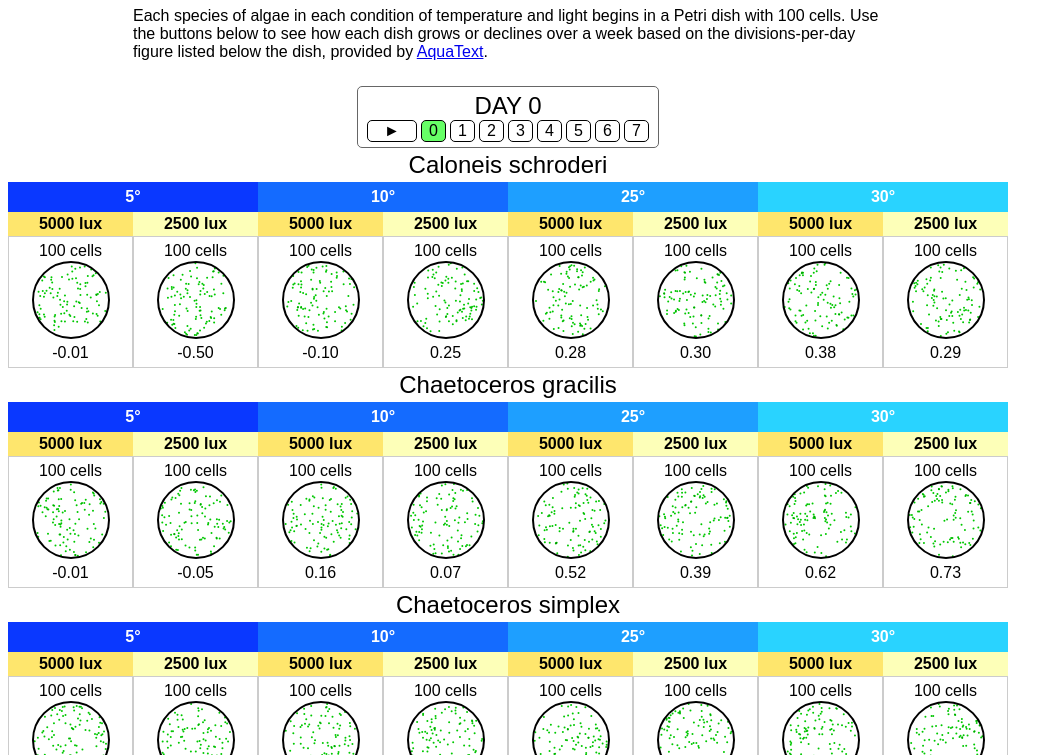
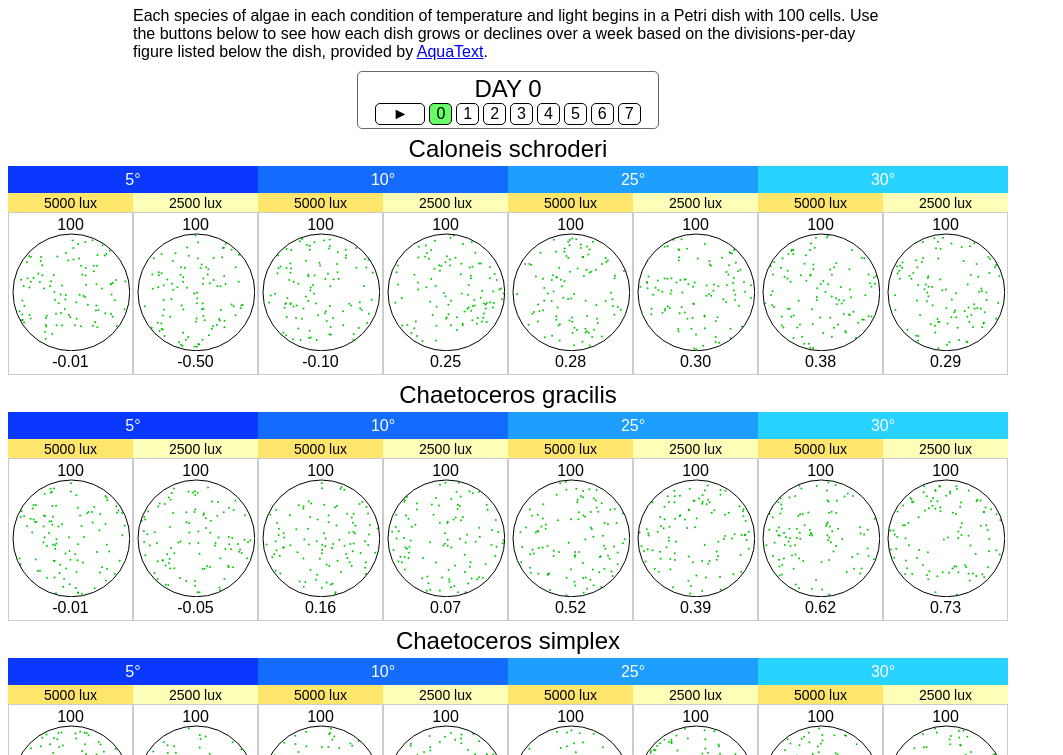
Before and after one commit to wilson428/algae-viz, a website: page index.html in a window 1280 px wide. Shown: the part 45-800 px from the top of the page, without its empty margins (0-1063 px from the left). Drawn offline with Linux system fonts and the light colour scheme.

Commit message:
Goodbye tables, hello inline divs

```diff
--- a/algae.css
+++ b/algae.css
@@ -1,8 +1,12 @@
 #algae_viz {
 	font-family: Arial;
+	width: 100%;
 	max-width: 1000px;
 	display: block;
 	margin-bottom: 10px;
+}
+
+#dishes {
 }
 
 #title {
@@ -13,65 +17,69 @@
 #console {
 	text-align: left;
 	margin: 10px auto;
+	width: 100%;
 	max-width: 750px;
 	font-size: 16px;
 }
 
-table {
-	width: 100%;
+.algae_title {
+	text-align: center;
+	font-size: 24px;
+	padding: 6px 0 3px 0;
 }
 
-.algae_title td {
-	text-align: left;
-	font-weight: bold;
-	font-size: 24px;
-	padding: 3px 0;
+.temp {
+	display: inline-block;
+	width: 25%;
 	text-align: center;
-	font-weight: 400;
-	word-wrap: break-word;
+	color: white;
+	padding: 5px 0;
+	box-sizing: border-box;
+}
+
+.lux {
+	display: inline-block;
+	width: 12.5%;
+	text-align: center;
+	font-size: 14px;
+	padding: 2px 0;
+	margin: -2px auto;
 }
 
 .dish {
 	border: 1px solid #CCC;
-	margin: 5px;
-	padding: 5px;
 	box-sizing: border-box;
 	text-align: center;
+	display: inline-block;
+	width: 12.5%;
 }
 
 .dish canvas {
 	margin: 0 auto;
 }
 
-.temp_header td {
-	text-align: center;
-	font-weight: 700;
-	color: white;
-	padding: 6px 0;
-}
-
-.lux_header td {
-	text-align: center;
-	font-weight: 700;
-	padding: 3px 0;
-}
-
 .cell_count {
 	text-align: center;
+	font-size: 16px;
+	margin: 3px auto -1px auto;
 }
 
 .growth_rate {
 	text-align: center;
+	font-size: 16px;
+	margin: -2px auto 3px auto;
 }
 
-.algae_row td {
-	width: 12.5%;
+@media (max-width: 400px) {
+	.cell_count,.growth_rate {
+		font-size: 12px;
+	}
 }
 
 #days_container {
 	position: relative;
 	text-align: center;
-	margin-top: 15px;
+	margin: 10px auto 0 auto;
 }
 
 #days {
@@ -79,19 +87,23 @@ table {
 	border: 1px solid #666;
 	margin: 0px auto;
 	text-align: center;
-	padding: 5px 0;
+	padding: 3px 0;
 	width: 300px;
 	text-align: center;
 }
 
 #days_header {
-	margin: 5px auto;
+	margin: 3px auto;
 }
 
 #day_count {
 	font-size: 24px;
 	font-weight: 700px;
 	text-align: center;
+}
+
+.day_container td {
+	display: inline-block;
 }
 
 button {
@@ -103,7 +115,6 @@ button {
 	background-color: white;
 	border: 1px solid black;
 	border-radius: 5px;
-	width: 25px;
 }
 
 button.selected {
--- a/algae.js
+++ b/algae.js
@@ -14,28 +14,35 @@ function Dish(container, size, algae_index, key) {
 	this.data = algae_data[algae_index];
 	this.slug = "a_" + algae_index + "_" + key;
 	this.size = size;
-	this.radius = size / 2 * 0.95;
+	this.radius = size / 2 - 1;
 
-	// add a new canvas to the container
-	var td = document.createElement("td");
-	td.id = this.slug;
-	td.classList = "dish";
-	document.querySelector(container).appendChild(td);
+	// smaller radii get filled up faster, so let's set the opacity accordingly
+	this.opacity = Math.max(0.33, Math.min(1, size / 120));
+	console.log("opacity", this.size, this.opacity);
 
+	// add a new dish to the container
+	var div = document.createElement("div");
+	div.id = this.slug;
+	div.classList = "dish";
+	document.querySelector(container).appendChild(div);
+
+	// the cell count above the dish
 	this.cell_count = document.createElement("div");
 	this.cell_count.classList = "cell_count";
 	this.cell_count.innerHTML = "100 cells";
-	td.appendChild(this.cell_count);
+	div.appendChild(this.cell_count);
 
+	// the canvas where we'll draw the dish
 	this.canvas = document.createElement('canvas');
 	this.canvas.width = size;
 	this.canvas.height = size;
-	td.append(this.canvas);
+	div.append(this.canvas);
 
+	// the growth rate below the dish
 	this.growth_rate = document.createElement("div");
 	this.growth_rate.classList = "growth_rate";
 	this.growth_rate.innerHTML = this.data.values[key].toFixed(2);
-	td.appendChild(this.growth_rate);
+	div.appendChild(this.growth_rate);
 
 	this.context = this.canvas.getContext("2d");
 	this.context.globalCompositeOperation = 'multiply';
@@ -43,11 +50,12 @@ function Dish(container, size, algae_index, key) {
 	// draw Petri dish circle
 	this.context.beginPath();
 	this.context.arc(size / 2, size / 2, this.radius, 0, 2 * Math.PI, false);
-	this.context.lineWidth = 2;
+	this.context.lineWidth = this.size > 400 ? 2 : 1;
 	this.context.strokeStyle = '#000000';
 	this.context.stroke();
 }
 
+// randomly place a new cell in the dish
 Dish.prototype.addCell = function() {
 	this.N += 1;
 
@@ -60,10 +68,11 @@ Dish.prototype.addCell = function() {
 	this.context.beginPath();
 	this.context.arc(x, y, CELL_RADIUS, 0, 2 * Math.PI, false);
 	this.context.lineWidth = 0;
-	this.context.fillStyle = "rgba(0, 200, 0, 1)";
+	this.context.fillStyle = "rgba(0, 200, 0, " + this.opacity + ")";
 	this.context.fill();
 }
 
+// add N cells to the dish
 Dish.prototype.addCells = function(N, interval) {
 	interval = typeof interval === undefined ? 0 : interval;
 
@@ -85,13 +94,25 @@ Dish.prototype.addCells = function(N, interval) {
 	}, interval);
 }
 
+// clear the dish
+Dish.prototype.reset = function() {
+	this.context.clearRect(0, 0, this.canvas.width, this.canvas.height);
+	// redraw dish
+	this.context.beginPath();
+	this.context.arc(this.size / 2, this.size / 2, this.radius, 0, 2 * Math.PI, false);
+	this.context.lineWidth = this.size > 400 ? 2 : 1;
+	this.context.strokeStyle = '#000000';
+	this.context.stroke();
+}
+
+// compute the number of cells for a certain day and add them
 Dish.prototype.addDay = function(day) {
 	var d_per_day = this.data.values[this.key];
-	// 100 is the initial value set in index.html
+	// STARTING_N is the initial value set in index.html, currently set to 100
 	// https://www.illustrativemathematics.org/content-standards/tasks/570
 	// this is the absolute number of cells on this day, not including those already drawn
 	var N = Math.round(STARTING_N * Math.pow(2, day * d_per_day));
-	this.cell_count.innerHTML = commafy(N) + " cells";
+	this.cell_count.innerHTML = commafy(N); // + " cells";
 	// if we lost cells, need to redraw
 	if (N < this.N) {
 		this.reset();
@@ -100,18 +121,9 @@ Dish.prototype.addDay = function(day) {
 		return;
 	}
 
+	// number of new cells we have to draw, accounting for those already drawn
 	var newCells = N - this.N;
 	this.addCells(newCells, 0);
-}
-
-Dish.prototype.reset = function() {
-	this.context.clearRect(0, 0, this.canvas.width, this.canvas.height);
-	// redraw dish
-	this.context.beginPath();
-	this.context.arc(this.size / 2, this.size / 2, this.radius, 0, 2 * Math.PI, false);
-	this.context.lineWidth = 2;
-	this.context.strokeStyle = '#000000';
-	this.context.stroke();
 }
 
 // https://stackoverflow.com/questions/6784894/add-commas-or-spaces-to-group-every-three-digits
--- a/index.html
+++ b/index.html
@@ -18,11 +18,7 @@
                     <div id="days_row"></div>
                 </div>
             </div>
-            <div id="species">
-                <table cellpadding="0" cellspacing="0">
-                    <tbody id="dishes"></tbody>
-                </table>
-            </div>
+            <div id="dishes"></div>
         </div>
         <script src="data/algae_data.js"></script>
         <script src="data/categories.js"></script>
--- a/initialize.js
+++ b/initialize.js
@@ -1,63 +1,59 @@
 var temp_colors = ["#0A38FF", "#146BFF", "#1E9FFF", "#29D3FF"];
 var lux_colors = ["#FEE66D", "#FDFFB8"];
 
-var width = Math.min(800, document.getElementById("species").offsetWidth);
-document.querySelector("#species table").style.width = width - 40; // allow for scroll bar outside
+var width = document.getElementById("dishes").offsetWidth;
+//document.querySelector("#species table").style.width = width - 40; // allow for scroll bar outside
 
-var petri_size = width / 8 - 20;
+var petri_size = width / 8 * 0.95; // add just a little margin around the dish
 
-// number of cells to start with
+// number of cells to start with. Start with fewer for small devices so that the dishes don't get too crowded too soon
 var STARTING_N = 100;
+if (width <= 400) {
+    STARTING_N = 50;
+}
 
 var species = [];
 
 algae_data.forEach(function(algae, a) {
     // container for the controls
-    var day_container = document.createElement("tr");
+    var day_container = document.createElement("div");
     day_container.classList = "day_container";
+    day_container.id = "day_container_" + a;
     document.querySelector("#dishes").appendChild(day_container);
 
-    var td = document.createElement("td");
-    td.colSpan = 8;
-    td.id = "day_container_" + a;
-    day_container.appendChild(td);
-
     // species name
-    var header = document.createElement("tr");
+    var header = document.createElement("div");
     header.classList = "algae_title";
+    header.innerHTML = algae.name;
     document.querySelector("#dishes").appendChild(header);
 
-    var td = document.createElement("td");
-    td.colSpan = 8;
-    td.innerHTML = algae.name;
-    header.appendChild(td);
-
     // add the headers for temperature and light
-    var temp = document.createElement("tr");
+    var temp = document.createElement("div");
     temp.classList = "temp_header";
     document.querySelector("#dishes").appendChild(temp);
 
-    var lux = document.createElement("tr");
+    var lux = document.createElement("div");
     lux.classList = "lux_header";
     document.querySelector("#dishes").appendChild(lux);
 
     categories.forEach(function(category, c) {
         if (c % 2 == 0) {
-            var td = document.createElement("td");
-            td.innerHTML = category.temperature + "&deg;";
-            td.colSpan = 2;
-            td.style.backgroundColor = temp_colors[c / 2];
-            temp.appendChild(td);
+            var div = document.createElement("div");
+            div.classList = "temp";
+            div.innerHTML = category.temperature + "&deg;";
+            div.style.backgroundColor = temp_colors[c / 2];
+            temp.appendChild(div);
         }
 
-        var td = document.createElement("td");
-        td.innerHTML = category.lux + " lux";
-        td.style.backgroundColor = lux_colors[c % 2];
-        lux.appendChild(td);
+        var div = document.createElement("div");
+        div.classList = "lux";
+        div.innerHTML = category.lux + " lux";
+        div.style.backgroundColor = lux_colors[c % 2];
+        lux.appendChild(div);
     });
 
     // initialize the Petri dishes for this species
-    var dishes = document.createElement("tr");
+    var dishes = document.createElement("div");
     dishes.id = "algae_" + a;
     dishes.classList = "algae_row";
     document.querySelector("#dishes").appendChild(dishes);
@@ -125,7 +121,6 @@ for (var c = 0; c < buttons.length; c += 1) {
                 } else {
                     day += 1;
                 }
-                console.log("Playing", day);
                 that.innerHTML = "&#10074;&#10074;";
                 PLAYING = true;
                 goToDay(day);
@@ -167,6 +162,8 @@ var getScrollTop = function(){
 
 var viz_height = document.getElementById("algae_viz").offsetTop + document.getElementById("algae_viz").offsetHeight;
 
+var CHECKED_POSITION = false;
+
 // move the controls to the highest visible algae species
 function positionControls() {
     var scrollPosition = getScrollTop();
@@ -178,14 +175,20 @@ function positionControls() {
 
     // find the species that, accounting for the page scroll, is highest and fully visible
     for (var c = 0; c < algae_data.length; c += 1) {
-        var dc_position = document.getElementById("day_container_" + c).offsetTop + document.getElementById("species").offsetTop - scrollPosition;
-        if (dc_position > 0) {
+        var dc_position = document.getElementById("day_container_" + c).offsetTop + document.getElementById("algae_viz").offsetTop - scrollPosition - document.getElementById("days_container").offsetHeight;
+        // console.log(dc_position);
+        if (dc_position > -40) {
             document.getElementById("day_container_" + c).append(document.getElementById("days_container"));
             break;
         }
     }
+    CHECKED_POSITION = true;
 }
 
 window.onscroll = function() {
-    positionControls();
+    if (!CHECKED_POSITION) {
+        positionControls();
+    } else {
+        CHECKED_POSITION = false;
+    }
 };
```
